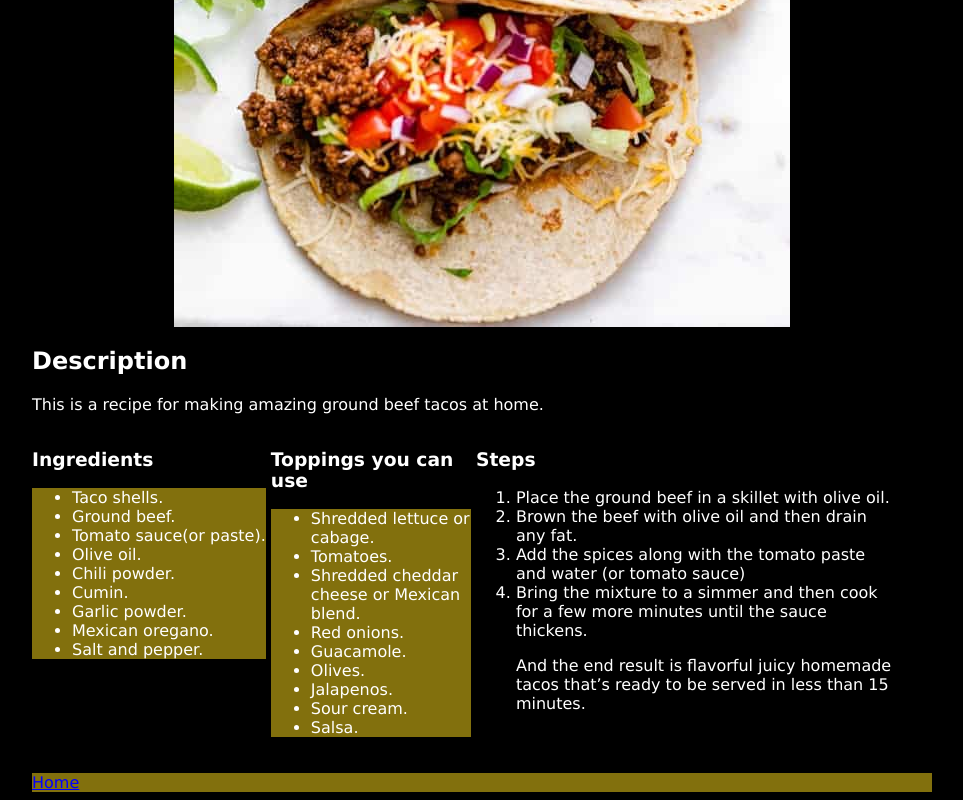
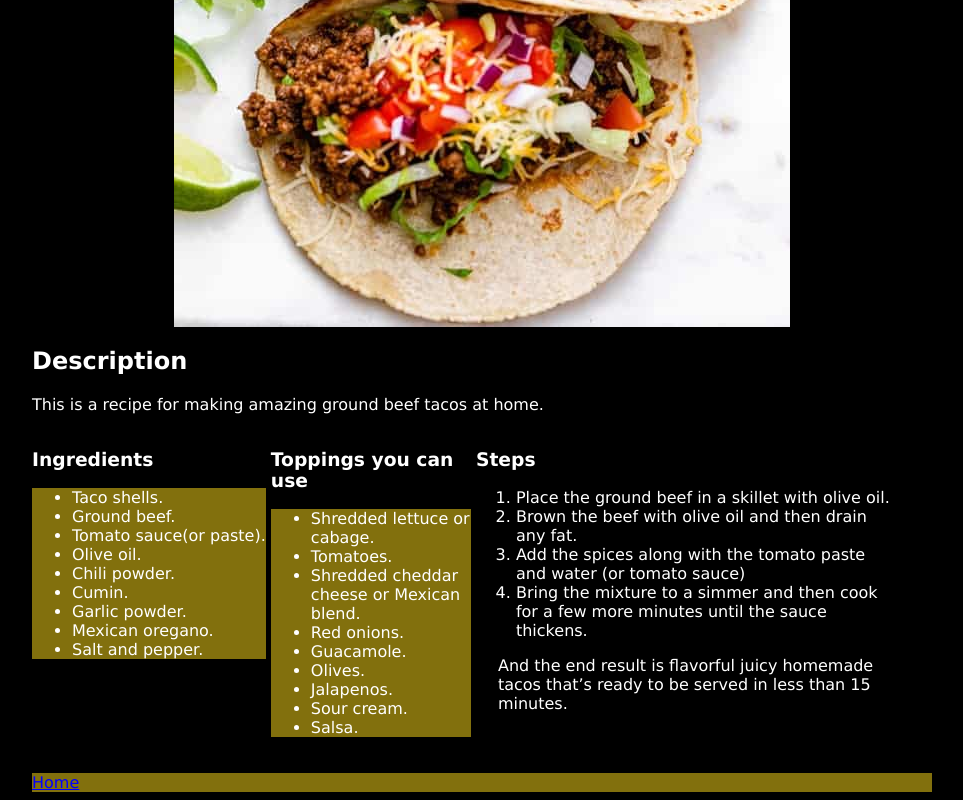
Before and after one commit to Newb05aurus/odin-recipes, a plain HTML site: page recipes/taco.html in a window 1280 px wide. Shown: the part 605-1405 px from the top of the page, without its empty margins (158-1121 px from the left). Drawn offline with Linux system fonts and the light colour scheme.

```diff
--- a/recipes/recipes.css
+++ b/recipes/recipes.css
@@ -82,3 +82,7 @@ ul {
     margin: auto;
     display: block;
 }
+
+#end-of-steps-p {
+    margin-left: 22px;
+}
--- a/recipes/taco.html
+++ b/recipes/taco.html
@@ -49,9 +49,9 @@
                 <li>Brown the beef with olive oil and then drain any fat.</li>
                 <li>Add the spices along with the tomato paste and water (or tomato sauce)</li>
                 <li>Bring the mixture to a simmer and then cook for a few more minutes until the sauce thickens.</li>
-                <p>And the end result is flavorful juicy homemade tacos that’s ready to be served in less than 15 minutes.
-                </p>
             </ol>
+            <p id="end-of-steps-p">And the end result is flavorful juicy homemade tacos that’s ready to be served in less than 15 minutes.
+            </p>
         </div>
         <a class="home" href="../index.html" rel="noreferrer">Home</a>
     </div>
```
